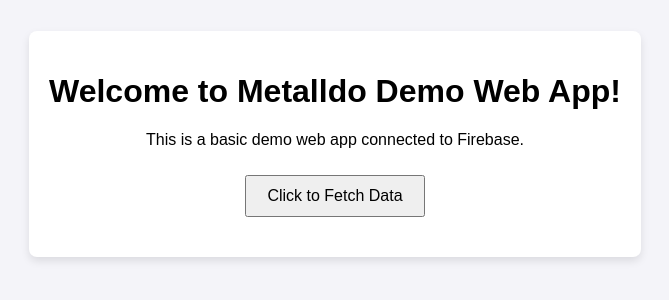
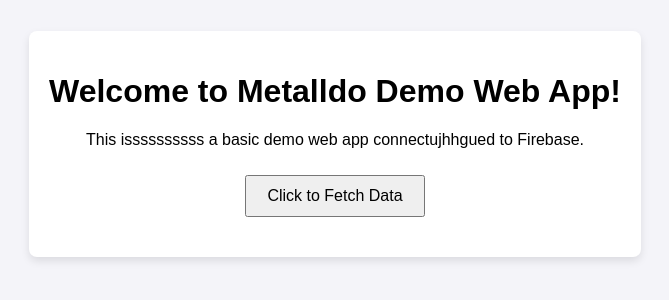
Before and after one commit to Skansii/metalldo-demo-webapp, a plain HTML site: page index.html in a window 1280 px wide. Shown: the part 256-556 px from the top of the page, without its empty margins (305-974 px from the left). Drawn offline with Linux system fonts and the light colour scheme.

Commit message:
Add demo HTMLV2, CSS, and JavaScript content

```diff
--- a/index.html
+++ b/index.html
@@ -9,7 +9,7 @@
 <body>
     <div class="container">
         <h1>Welcome to Metalldo Demo Web App!</h1>
-        <p>This is a basic demo web app connected to Firebase.</p>
+        <p>This issssssssss a basic demo web app connectujhhgued to Firebase.</p>
         <button onclick="fetchData()">Click to Fetch Data</button>
         <div id="output"></div>
     </div>
```
Also changed, not shown: 1 other file.
